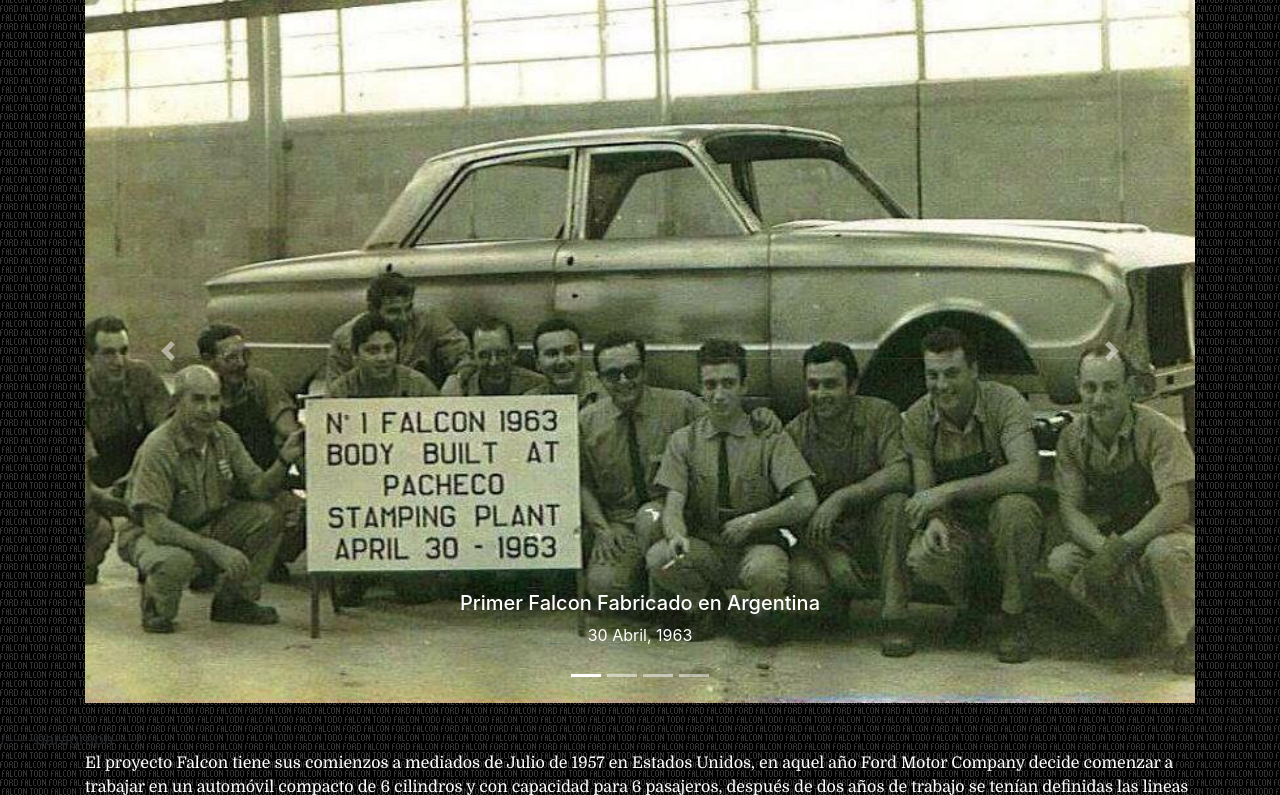
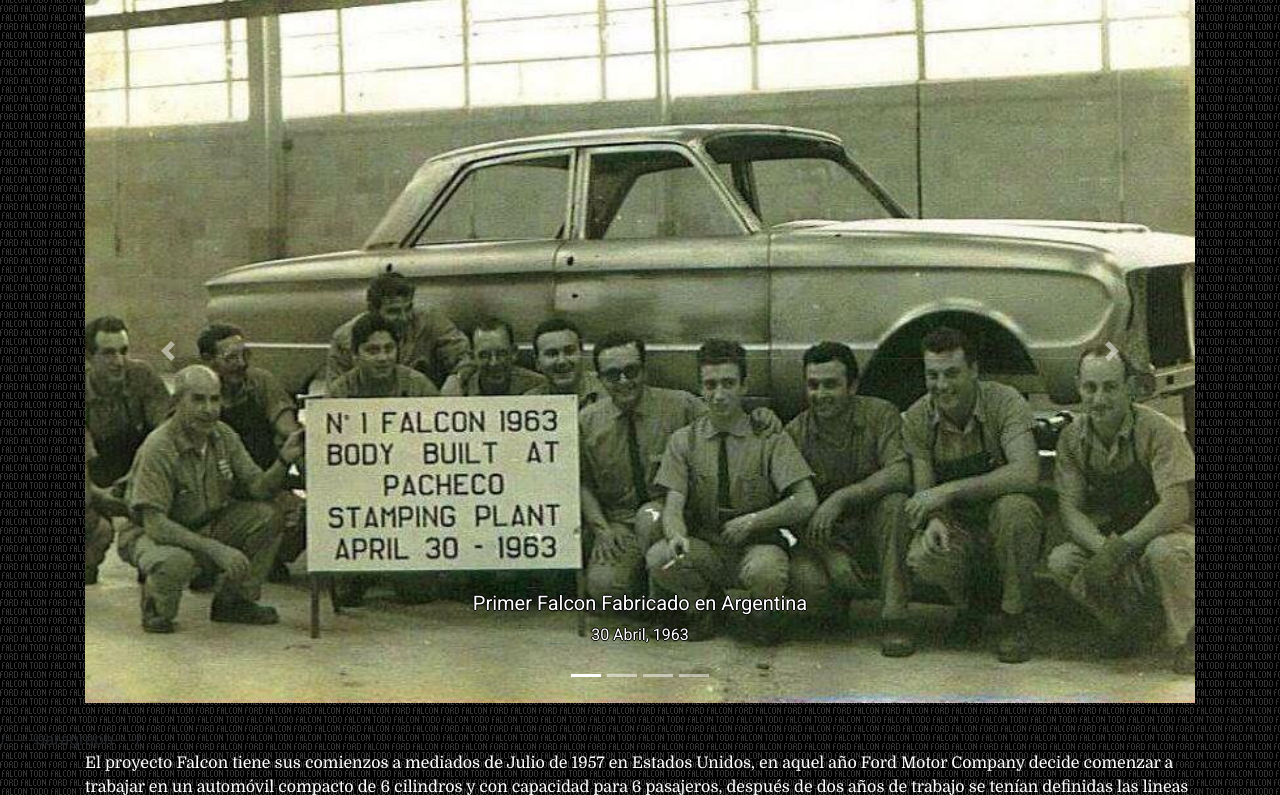
Before and after one commit to FalconSprint6/SMC_WD3_Fall19, a PHP site: page /Week-4-hwk/historia.html in a window 1280 px wide. Shown: the part 230-1025 px from the top of the page. Run offline with PHP 8.4, Linux system fonts and the light colour scheme.

Commit message:
Updated historia
Added shadow and custom font to carousel

```diff
--- a/Week-4-hwk/historia.html
+++ b/Week-4-hwk/historia.html
@@ -64,27 +64,27 @@
           <div class="carousel-item active">
             <img src="images/CD4IPqcWYAAhMna.jpg" class="d-block w-100" alt="Primer Falcon">
             <div class="carousel-caption d-none d-md-block">
-              <h5>Primer Falcon Fabricado en Argentina</h5>
-              <p>30 Abril, 1963</p>
+              <h5 class="carousel-header">Primer Falcon Fabricado en Argentina</h5>
+              <p class="carousel-p">30 Abril, 1963</p>
             </div>
           </div>
           <div class="carousel-item">
             <img src="images/FullSizeRender.jpg" class="d-block w-100" alt="...">
             <div class="carousel-caption d-none d-md-block">
-              <h5>Varias Generaciones del Falcon</h5>
+              <h5 class="carousel-header">Varias Generaciones del Falcon</h5>
             </div>
           </div>
           <div class="carousel-item">
             <img src="images/Lastunid.jpg" class="d-block w-100" alt="...">
             <div class="carousel-caption d-none d-md-block">
-              <h5>El Ultimo Falcon en la Linea de Montaje</h5>
-              <p>10 Septiembre, 1991</p>
+              <h5 class="carousel-header">El Ultimo Falcon en la Linea de Montaje</h5>
+              <p class="carousel-p">10 Septiembre, 1991</p>
             </div>
           </div>
           <div class="carousel-item">
             <img src="images/FALCON2.jpg" class="d-block w-100" alt="...">
             <div class="carousel-caption d-none d-md-block">
-              <h5>El Ultimo Falcon Siendo Entregado</h5>
+              <h5 class="carousel-header">La Entrega del Ultimo Falcon</h5>
             </div>
           </div>
 
--- a/Week-4-hwk/styles.css
+++ b/Week-4-hwk/styles.css
@@ -57,3 +57,13 @@ font-family: 'Roboto', sans-serif;
 .text-white {
     font-family: 'Domine', serif;
 }
+
+.carousel-header {
+    font-family: 'Roboto', sans-serif;
+    text-shadow: -1px 0 black, 0 1px black, 1px 0 black, 0 -1px black;
+}
+
+.carousel-p {
+    font-family: 'Roboto', sans-serif;
+    text-shadow: -1px 0 black, 0 1px black, 1px 0 black, 0 -1px black;
+}
```
